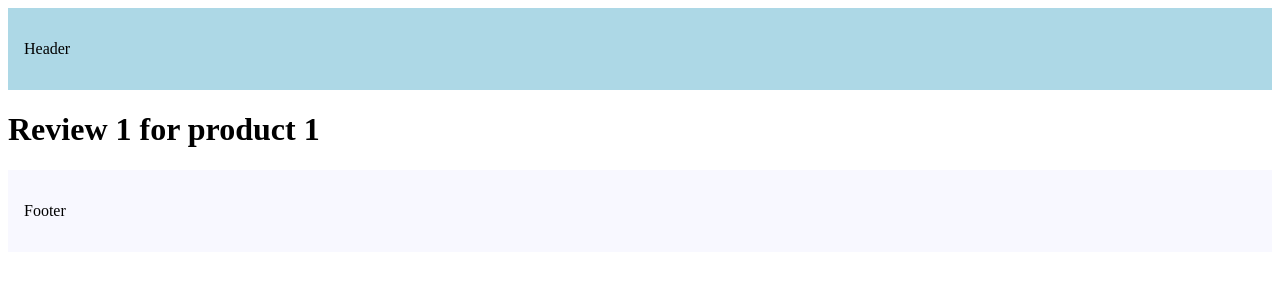
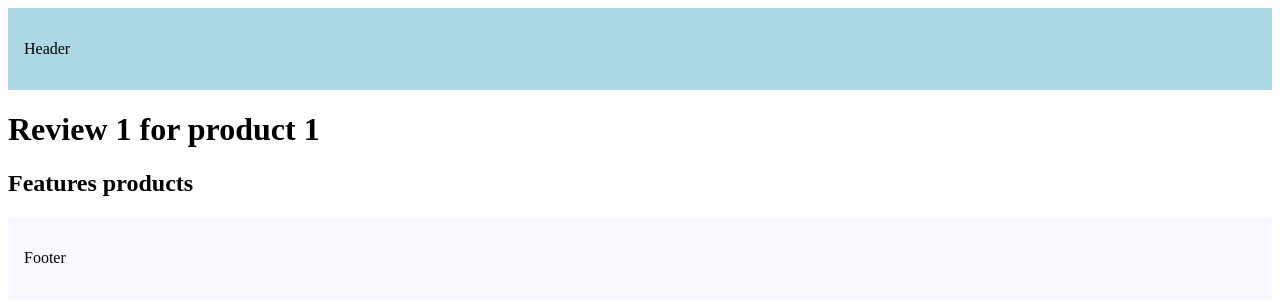
Before and after one commit to CodeBot-del/next-js-routing-101, a Next.js app: page /products/1/reviews/1 in a window 1280 px wide. Shown: the top 302 px of the page. Built offline with nearby package versions, Linux system fonts and the light colour scheme.

Commit message:
nested layout

```diff
--- /dev/null
+++ b/src/app/products/[productId]/layout.tsx
@@ -0,0 +1,11 @@
+export default function ProductDetailsLayout({children,}:{
+    children: React.ReactNode;
+}){
+    return(
+        <>
+            {children}
+            <h2>Features products</h2>
+            {/* Carousel here */}
+        </>
+    )
+}
```
